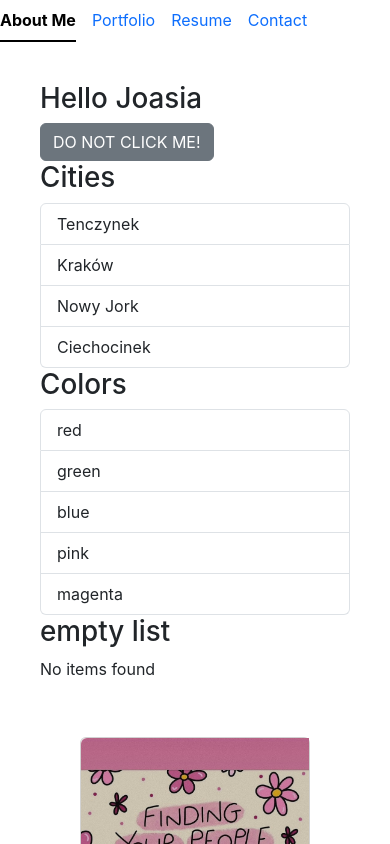
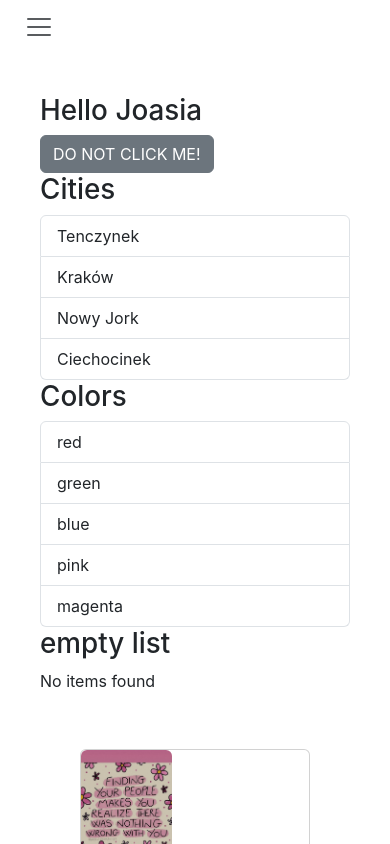
Before and after one commit to JoannaHulek/react_training_2, a React (Create React App) app: page / in a window 390 px wide. Shown: the top 844 px of the page. Built offline with nearby package versions, Linux system fonts and the light colour scheme.

Commit message:
Responsive behaviors added

```diff
--- a/src/App.css
+++ b/src/App.css
@@ -8,37 +8,11 @@ section{
   padding: 20px;
 }
 
-.App-logo {
-  height: 40vmin;
-  pointer-events: none;
+.navbar-toggler {
+  border: none;
+  outline: none;
 }
 
-@media (prefers-reduced-motion: no-preference) {
-  .App-logo {
-    animation: App-logo-spin infinite 20s linear;
-  }
+@media (prefers-reduced-motion: reduce) {
+
 }
-
-.App-header {
-  background-color: #282c34;
-  min-height: 100vh;
-  display: flex;
-  flex-direction: column;
-  align-items: center;
-  justify-content: center;
-  font-size: calc(10px + 2vmin);
-  color: white;
-}
-
-.App-link {
-  color: #61dafb;
-}
-
-@keyframes App-logo-spin {
-  from {
-    transform: rotate(0deg);
-  }
-  to {
-    transform: rotate(360deg);
-  }
-}
--- a/src/components/Bio.tsx
+++ b/src/components/Bio.tsx
@@ -4,7 +4,7 @@ function AboutMe(){
         <div className="card mb-3">
             <div className="row g-0">
                 <div className="col-md-4">
-                    <img src={image} className="img-fluid rounded-start" alt="pink image" />
+                    <img src={image} className="img-fluid rounded" width="40%" alt="pink image"/>
                 </div>
                 <div className="col-md-8">
                     <div className="card-body">
--- a/src/components/Navbar.tsx
+++ b/src/components/Navbar.tsx
@@ -2,7 +2,7 @@ interface Props{
 
 }
 
-function Navbar(){
+function NavElements() {
     return (
         <ul className="nav nav-underline">
             <li className="nav-item">
@@ -18,6 +18,27 @@ function Navbar(){
                 <a className="nav-link" href="#contact">Contact</a>
             </li>
         </ul>
+    );
+}
+
+function Navbar(){
+
+
+    return TogglerNav()
+}
+
+function TogglerNav (){
+    return(
+        <nav className="navbar navbar-expand-lg">
+            <div className="container-fluid">
+                <button className="navbar-toggler" type="button"  data-bs-toggle="collapse" aria-expanded="false" aria-label="Toggle navigation">
+                    <span className="navbar-toggler-icon" ></span>
+                </button>
+                <div className="collapse navbar-collapse justify-content-center" id="navbarToggler">
+                    {NavElements()}
+                </div>
+            </div>
+        </nav>
     )
 }
 
```
